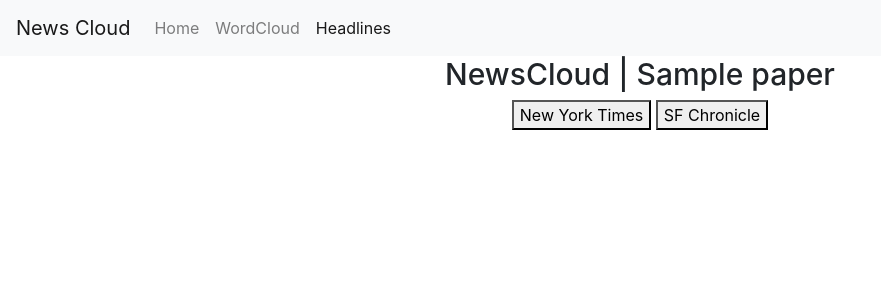
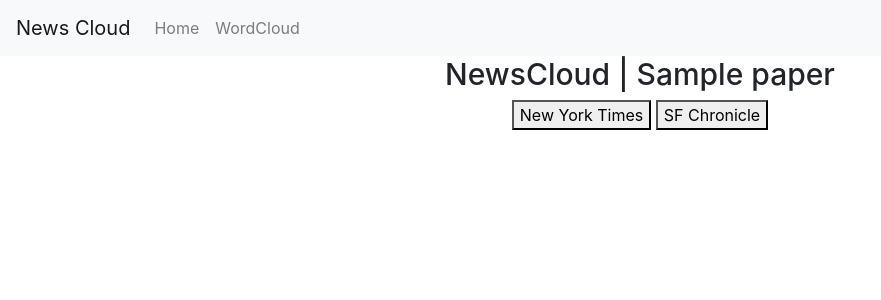
Before and after one commit to tsuialan/NewsCloud, a Flask app: template src/templates/wordcloud.html in a window 1280 px wide. Shown: the top 300 px of the page, without its empty margins (0-881 px from the left). Run offline with Flask 2, Linux system fonts and the light colour scheme; the template is opened without the code that fills it: most values are stand-ins (such as "Sample title", 1, 10 or a date in 2020); some libraries are stand-ins or nearby versions.

Commit message:
switched the requests thing

```diff
--- a/src/templates/navbar.html
+++ b/src/templates/navbar.html
@@ -14,7 +14,6 @@
             {% else %}
                 <a class="nav-item nav-link" href="{{url_for('main')}}">Home</a>
                 <a class="nav-item nav-link" href="{{url_for('wordcloud')}}">WordCloud</a>
-                <a class="nav-item nav-link active" href="#">Headlines</a>
             {% endif %}
         </div>
     </div>
--- a/src/templates/wordcloud.html
+++ b/src/templates/wordcloud.html
@@ -68,7 +68,7 @@
                 console.log(e.point.get("x"))
                     //window.open(url, "_blank");
                     //$.post('/headlines', {"word": e.point.get("x")})
-                var url = '/headlines?word=' + e.point.get("x") + '&paper=' + '{{paper}}';
+                var url = '/headlines?paper=' + '{{paper}}' + '&word=' + e.point.get("x");
                 window.open(url, "_blank")
                 console.log(e.point.get("x"))
             });
```
